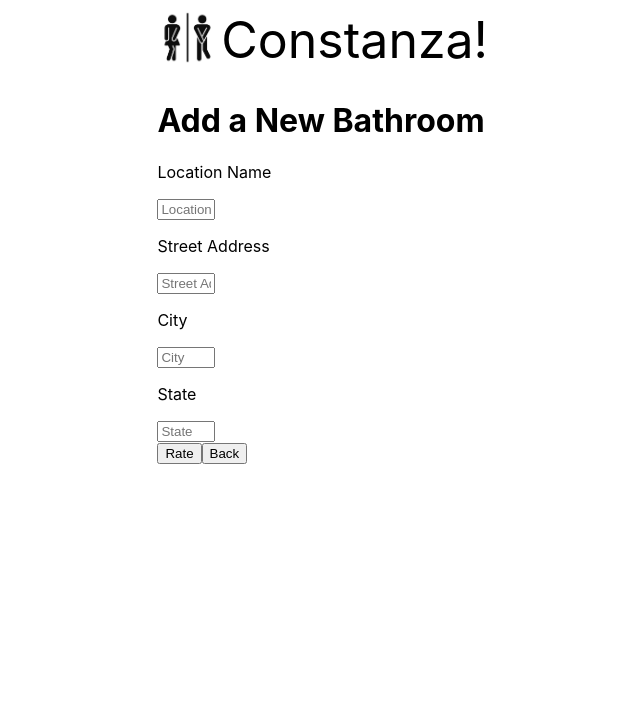
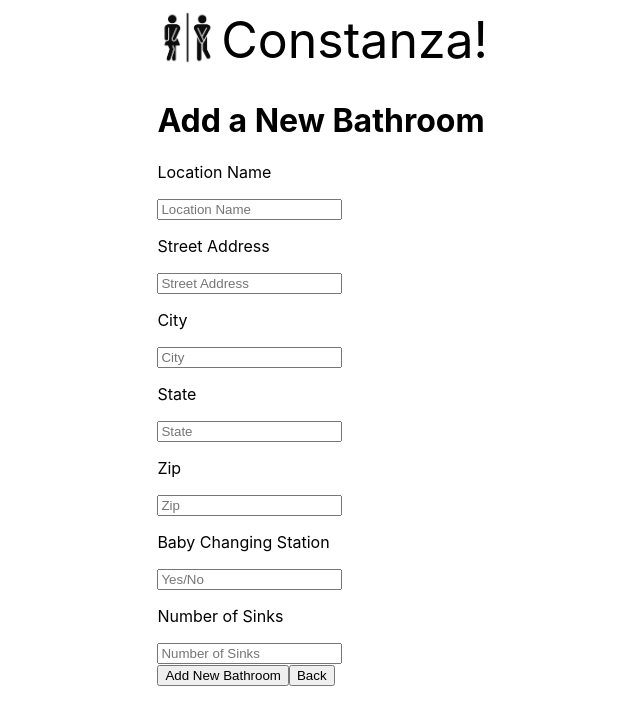
Before and after one commit to miknhoj/Constanza, a React (Create React App) app in the folder client/: page /new in a window 1280 px wide. Shown: the top 724 px of the page, without its empty margins (319-959 px from the left). Built offline with nearby package versions, Linux system fonts and the light colour scheme.

Commit message:
new bathroom form

```diff
--- a/client/src/components/bathroom_components/NewBathroom.jsx
+++ b/client/src/components/bathroom_components/NewBathroom.jsx
@@ -1,6 +1,6 @@
 import React, { Component } from 'react'
 import styled from 'styled-components'
-import { Link } from 'react-router-dom'
+import { Redirect, Link } from 'react-router-dom'
 import axios from 'axios'
 
 export default class NewBathroom extends Component {
@@ -19,7 +19,7 @@ export default class NewBathroom extends Component {
 
   handleSubmit = async (e) => {
     e.preventDefault()
-    await axios.post(`/api/bathrooms`, { "form_data": this.state.bathroom })
+    await axios.post(`/api/bathrooms`, this.state.newBathroom)
     this.setState({
       bathroom: {
         location_name: '',
@@ -35,11 +35,16 @@ export default class NewBathroom extends Component {
   }
 
   handleChange = (e) => {
-    const newBathroom = { ...this.state.newBathroom}
+    const newBathroom = { ...this.state.newBathroom }
     newBathroom[e.target.name] = e.target.value
     this.setState({ newBathroom })
   }
+
   render() {
+    if (this.state.redirect) {
+      return <Redirect to={`/bathrooms/${this.props.match.params.bathroomId}`} />
+    }
+
     return (
       <div>
         < StyledContainer>
@@ -47,23 +52,23 @@ export default class NewBathroom extends Component {
             <h1>Add a New Bathroom</h1>
             <p>Location Name</p>
             <StyledInput placeholder='Location Name'
-              type="text"
-              name='Location Name'
+              type='text'
+              name='location_name'
               value={this.state.newBathroom.location_name}
               onChange={this.handleChange}
             />
 
             <p>Street Address</p>
             <StyledInput placeholder='Street Address'
-              type="text"
-              name='Street Address'
+              type='text'
+              name='street'
               value={this.state.newBathroom.street}
               onChange={this.handleChange}
             />
 
             <p>City</p>
             <StyledInput placeholder='City'
-              type="text"
+              type='text'
               name='city'
               value={this.state.newBathroom.city}
               onChange={this.handleChange}
@@ -77,9 +82,33 @@ export default class NewBathroom extends Component {
               onChange={this.handleChange}
             />
 
+            <p>Zip</p>
+            <StyledInput placeholder='Zip'
+              type="text"
+              name='zip'
+              value={this.state.newBathroom.zip}
+              onChange={this.handleChange}
+            />
+
+            <p>Baby Changing Station</p>
+            <StyledInput placeholder='Yes/No'
+              type="text"
+              name='baby_changing'
+              value={this.state.newBathroom.baby_changing}
+              onChange={this.handleChange}
+            />
+
+            <p>Number of Sinks</p>
+            <StyledInput placeholder='Number of Sinks'
+              type="number" min='0'
+              name='sinks'
+              value={this.state.newBathroom.sinks}
+              onChange={this.handleChange}
+            />
+
             <div>
-              <input type='submit' value='Rate' />
-              <Link to={`/bathrooms/${this.props.match.params.bathroomId}`}><button>Back</button></Link>
+              <input type='submit' value='Add New Bathroom' />
+              <Link to={`/`}><button>Back</button></Link>
             </div>
 
           </form>
@@ -95,5 +124,5 @@ const StyledContainer = styled.div`
 `
 
 const StyledInput = styled.input`
-width: 50px;
+
 `
```
Also changed, not shown: client/src/components/bathroom_components/NewBathroomPage.jsx (deleted, +0 -11 lines), 2 other files (tests, documents, lock files or other folders).
